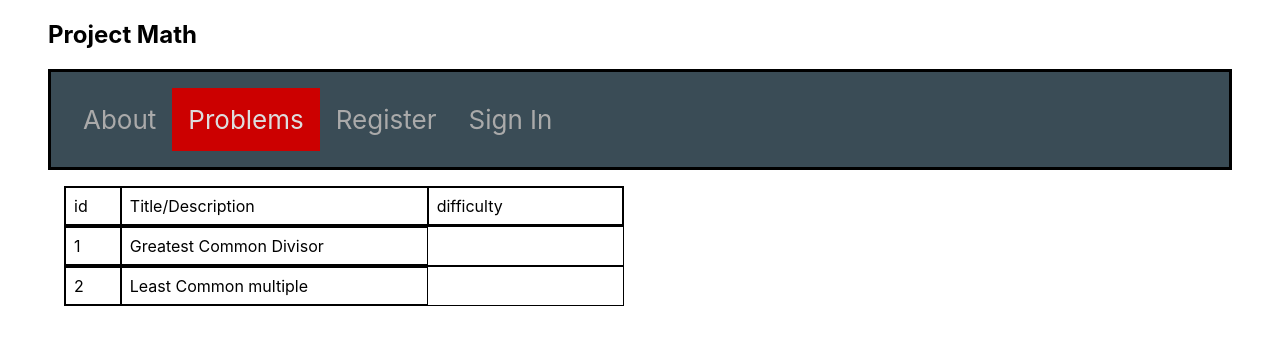
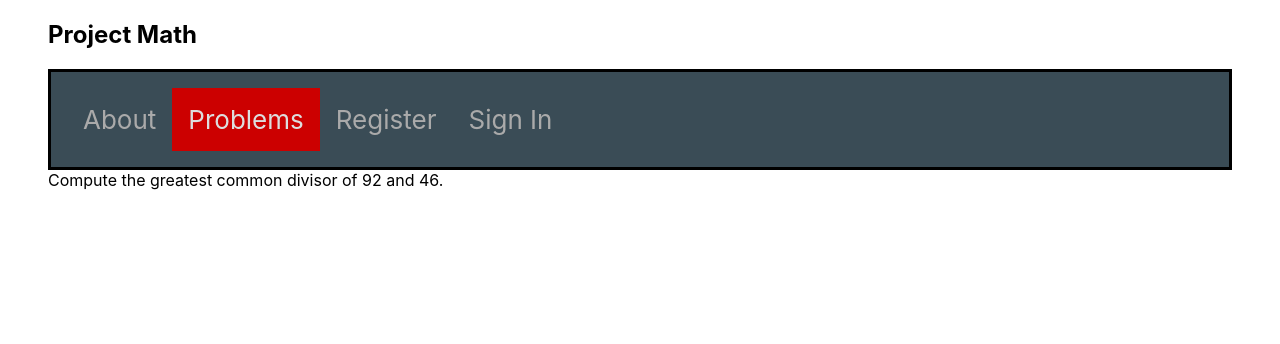
Before and after one commit to tfadali/projectfadali, a React (Create React App) app: page /problems/1 in a window 1280 px wide. Shown: the top 344 px of the page. Built offline with nearby package versions, Linux system fonts and the light colour scheme.

Commit message:
registration and login + problem detail

```diff
--- a/src/Routes.tsx
+++ b/src/Routes.tsx
@@ -2,6 +2,7 @@ import React from 'react'
 import { Route, Switch } from 'react-router-dom'
 import { AboutPage } from './pages/About'
 import { LoginPage } from './pages/Login'
+import { Problem } from './pages/Problem'
 import { ProblemsPage } from './pages/Problems'
 import { RegistrationPage } from './pages/Register'
 
@@ -11,8 +12,11 @@ export const Routes = () => (
           <Route path="/about">
             <AboutPage/>
           </Route>
-          <Route path="/problems">
+          <Route exact path="/problems">
             <ProblemsPage/>
+          </Route>
+          <Route path="/problems/:id">
+            <Problem/>
           </Route>
           <Route path="/register">
             <RegistrationPage/>
--- /dev/null
+++ b/src/models/problems.ts
@@ -0,0 +1,14 @@
+export const problems = [
+    {
+        id: 1,
+        title: 'Greatest Common Divisor',
+        text: 'Compute the greatest common divisor of 92 and 46.',
+        difficulty: 1
+    },
+    {
+        id: 2,
+        title: 'Least Common multiple',
+        text: 'Compute the least common multiple of 92 and 46.',
+        difficulty: 1
+    },
+]
--- /dev/null
+++ b/src/pages/Problem.tsx
@@ -0,0 +1,13 @@
+import React from 'react'
+import { useParams } from 'react-router-dom'
+import { problems } from '../models/problems'
+
+export const Problem = () => {
+    const { id } = useParams<{id: string}>()
+    const problem = problems[parseInt(id) - 1]
+    return (
+        <div>
+            {problem.text}
+        </div>
+    )
+}
--- a/src/pages/Problem.css
+++ b/src/pages/Problems.css
@@ -1,14 +1,14 @@
+.problems {
+    padding: 1rem;
+    width: 35rem;
+    margin: 0px;
+}
+
 .problem-header {
     display: grid;
     grid-template-rows: 100%;
     grid-template-columns: 10% 55% 35%;
     border: 1px solid black;
-}
-
-.problems {
-    padding: 1rem;
-    width: 35rem;
-    margin: 0px;
 }
 
 .problem {
--- a/src/pages/Problems.tsx
+++ b/src/pages/Problems.tsx
@@ -1,18 +1,7 @@
 import React from "react"
-import './Problem.css'
-
-const problems = [
-    {
-        id: 1,
-        title: 'Greatest Common Divisor',
-        text: 'Compute the greatest common divisor of 92 and 46.',
-    },
-    {
-        id: 2,
-        title: 'Least Common multiple',
-        text: 'Compute the least common multiple of 92 and 46.',
-    },
-]
+import { Link } from "react-router-dom"
+import { problems } from "../models/problems"
+import './Problems.css'
 
 export const ProblemsPage = () => {
     return (
@@ -21,12 +10,13 @@ export const ProblemsPage = () => {
                 <div className="problem-header">
                     <div className="cell">id</div>
                     <div className="cell">Title/Description</div>
-                        <div className="cell">difficulty</div>
+                    <div className="cell">Difficulty</div>
                 </div>
                 {problems.map(p =>
                     <div className="problem">
                         <div className="cell">{p.id}</div>
-                            <div className="cell">{p.title}</div>
+                        <div className="cell"><Link to={`/problems/${p.id}`}>{p.title}</Link></div>
+                        <div className="cell">{p.difficulty}</div>
                     </div>
                 )}
             </div>
--- a/src/pages/Register.tsx
+++ b/src/pages/Register.tsx
@@ -1,9 +1,25 @@
 import React from 'react'
+import './Registration.css'
 
 export const RegistrationPage = () => {
     return (
         <div>
             <h1>Register</h1>
+            <div className="registration-form">
+                <div>
+                    <label htmlFor="username">Username: </label>
+                    <input id="username" type="text"/>
+                </div>
+                <div>
+                    <label htmlFor="password">Password: </label>
+                    <input id="password" type="text"/>
+                </div>
+                <div>
+                    <label htmlFor="confirmPassword">Confirm Password: </label>
+                    <input id="confirmPassword" type="text"/>
+                </div>
+                <button className="register-button">Register</button>
+            </div>
         </div>
     )
 }
--- /dev/null
+++ b/src/pages/Registration.css
@@ -0,0 +1,21 @@
+.registration-form {
+    width: 25rem;
+    height: 12rem;
+    box-shadow: 0.5rem 0.5rem 0.5rem #777777;
+    border: 0.1rem solid #aaaaaa;
+    display: flex;
+    flex-direction: column;
+    align-items: center;
+    padding: 5%;
+    margin: 5%;
+}
+
+.register-button {
+    margin: 12%;
+    color: black;
+    background-color: #eeeeee;
+    border: 0.1rem solid black;
+    font-weight: 500;
+    font-size: 0.9rem;
+    width: fit-content;
+}
```
Also changed, not shown: 1 other file (tests, documents, lock files or other folders). Lines whose indentation alone changed are shown as unchanged.
